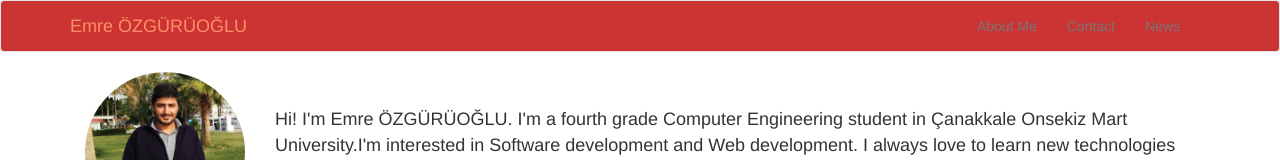
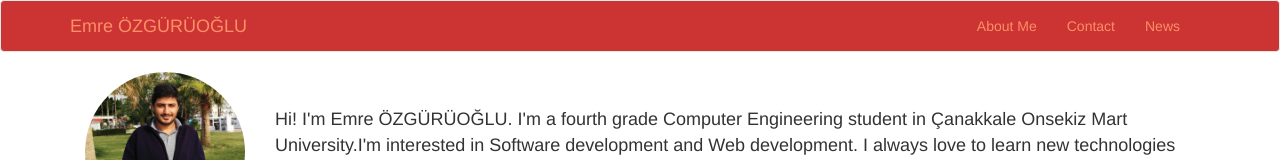
Before and after one commit to emreozguruoglu/emreozguruoglu.github.io, a plain HTML site: page index.html in a window 1280 px wide. Shown: the top 160 px of the page. Drawn offline with nearby package versions, Linux system fonts and the light colour scheme.

Commit message:
Container's Links Color Changed

```diff
--- a/css/style.css
+++ b/css/style.css
@@ -65,6 +65,9 @@
 .footer-nav a{
 	color: #FB8F66;
 }
+.navbar-default .navbar-nav li a{
+	color: #FB8F66;
+}
 
 .footer-nav a:hover{
 	color: #fff;
```
